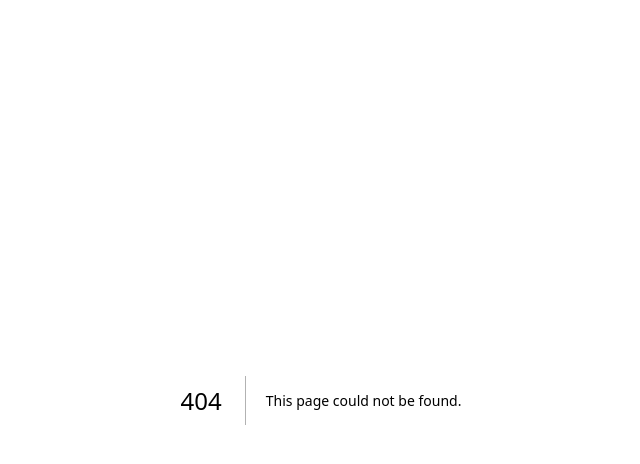
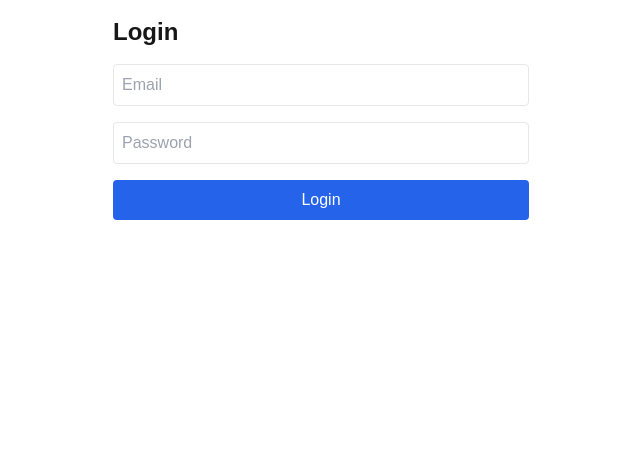
Before and after one commit to kbriyad007/myecommerce, a Next.js app: page /login in a window 1280 px wide. Before the commit this address had no page. Shown: the top 464 px of the page, without its empty margins (319-959 px from the left). Built offline with nearby package versions, Linux system fonts and the light colour scheme.

Commit message:
page.tsx

```diff
--- /dev/null
+++ b/app/login/page.tsx
@@ -0,0 +1,60 @@
+"use client";
+
+import { useState } from "react";
+
+export default function LoginPage() {
+  const [email, setEmail] = useState("");
+  const [password, setPassword] = useState("");
+  const [message, setMessage] = useState("");
+
+  async function handleSubmit(e: React.FormEvent) {
+    e.preventDefault();
+    setMessage("");
+
+    const res = await fetch("/api/auth/login", {
+      method: "POST",
+      headers: { "Content-Type": "application/json" },
+      body: JSON.stringify({ email, password }),
+    });
+
+    const data = await res.json();
+
+    if (res.ok) {
+      setMessage("Login successful!");
+      // TODO: Handle auth token or redirect user here
+    } else {
+      setMessage(data.error || "Invalid credentials");
+    }
+  }
+
+  return (
+    <main className="max-w-md mx-auto p-4">
+      <h1 className="text-2xl font-bold mb-4">Login</h1>
+      <form onSubmit={handleSubmit} className="flex flex-col gap-4">
+        <input
+          type="email"
+          placeholder="Email"
+          value={email}
+          onChange={(e) => setEmail(e.target.value)}
+          required
+          className="border p-2 rounded"
+        />
+        <input
+          type="password"
+          placeholder="Password"
+          value={password}
+          onChange={(e) => setPassword(e.target.value)}
+          required
+          className="border p-2 rounded"
+        />
+        <button
+          type="submit"
+          className="bg-blue-600 text-white py-2 rounded hover:bg-blue-700 transition"
+        >
+          Login
+        </button>
+      </form>
+      {message && <p className="mt-4 text-center">{message}</p>}
+    </main>
+  );
+}
```
